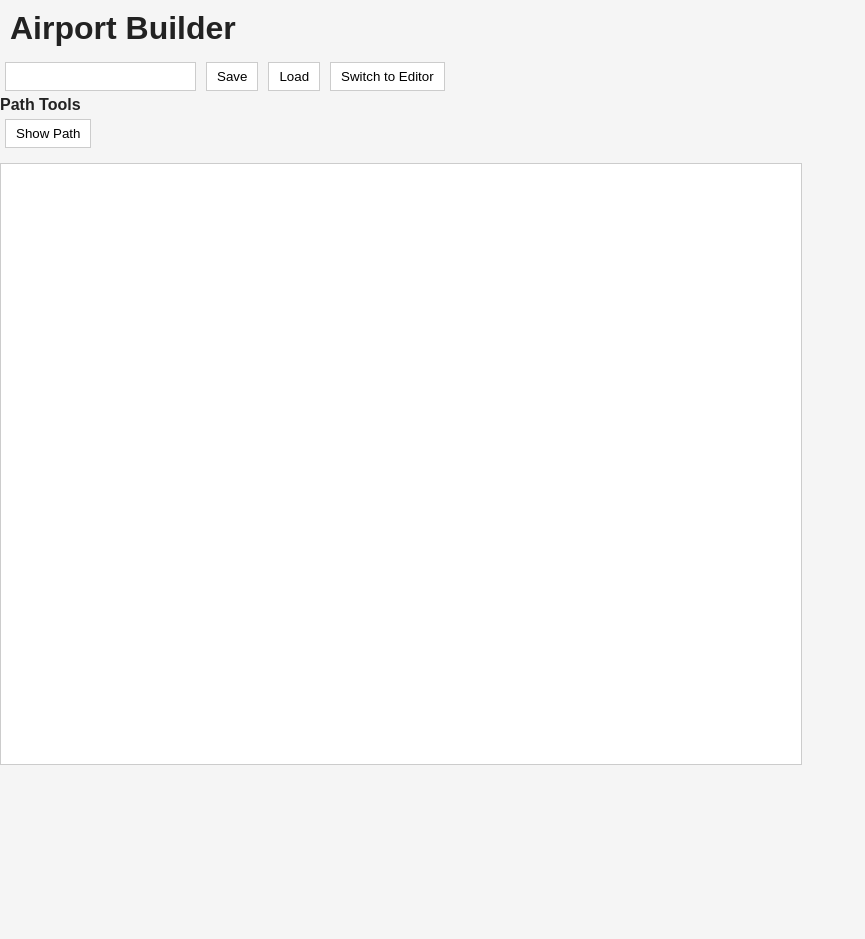
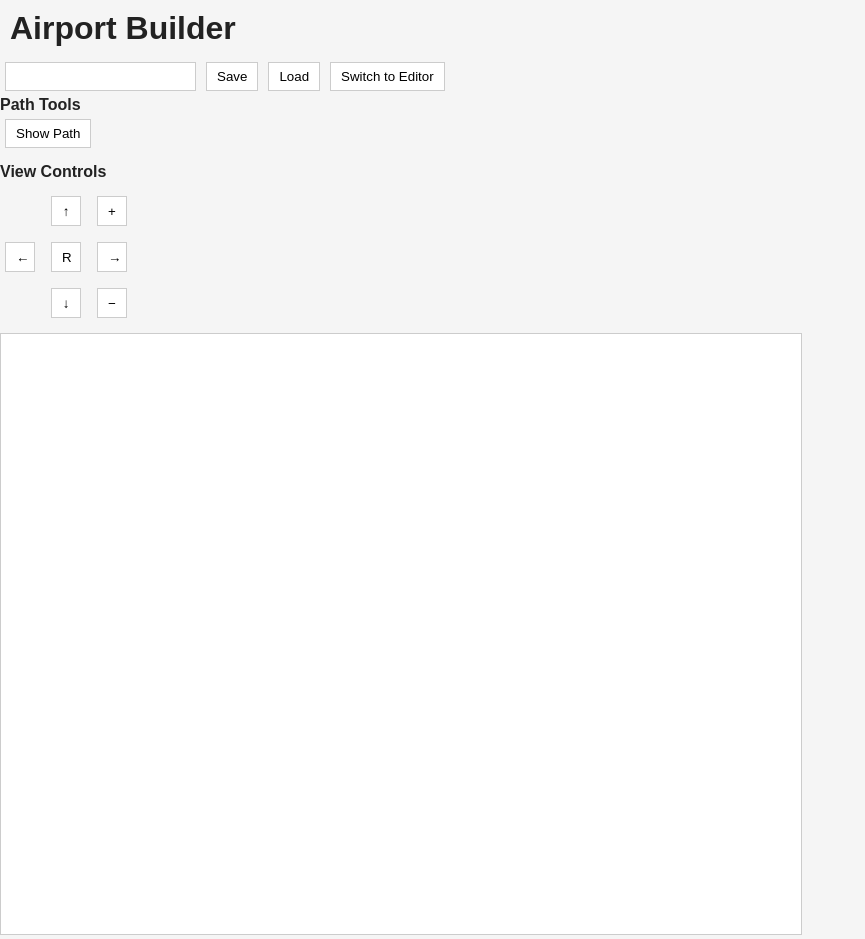
Before and after one commit to C-C-Shen/Airport-Visualizer-App, a React (Vite) app in the folder frontend/: page / in a window 1280 px wide. Both pictures are taken after a click on the button "Switch to Viewer". Shown: the whole page, without its empty margins (0-865 px from the left). Before the commit the page ends 800 px from the top, so only its background shows below. Built offline with nearby package versions, Linux system fonts and the light colour scheme.

Commit message:
feature: pan and zoom on view mode

```diff
--- a/frontend/src/components/CanvasViewer.tsx
+++ b/frontend/src/components/CanvasViewer.tsx
@@ -18,10 +18,15 @@ export default function CanvasViewer({
   airportId,
 }: Props) {
   const canvasRef = useRef<HTMLCanvasElement | null>(null);
+
   const [highlightPath, setHighlightPath] = useState<{
     path_names: string[];
     node_path: any[];
   } | null>(null);
+
+  // 🔹 NEW: camera state
+  const [scale, setScale] = useState(1);
+  const [offset, setOffset] = useState({ x: 0, y: 0 });
 
   useEffect(() => {
     const canvas = canvasRef.current;
@@ -31,19 +36,50 @@ export default function CanvasViewer({
     if (!ctx) return;
 
     draw(ctx);
-  }, [nodes, edges, pois, areas, highlightPath]);
+  }, [nodes, edges, pois, areas, highlightPath, scale, offset]);
 
   async function handleShowPath() {
     const data = await loadAllPaths(airportId);
-
     setHighlightPath(data);
   }
 
-  function orderNodes(nodeIds, nodes) {
+  // VIEW CONTROLS
+  function zoom(factor: number) {
+    const canvas = canvasRef.current;
+    if (!canvas) return;
+
+    const cx = canvas.width / 2;
+    const cy = canvas.height / 2;
+
+    const newScale = Math.max(0.2, Math.min(scale * factor, 5));
+    const scaleRatio = newScale / scale;
+
+    setOffset({
+      x: cx - (cx - offset.x) * scaleRatio,
+      y: cy - (cy - offset.y) * scaleRatio,
+    });
+
+    setScale(newScale);
+  }
+
+  function zoomIn() {
+    zoom(1.2);
+  }
+
+  function zoomOut() {
+    zoom(1 / 1.2);
+  }
+
+  function resetView() {
+    setScale(1);
+    setOffset({ x: 0, y: 0 });
+  }
+
+  function orderNodes(nodeIds: string[], nodes: Node[]) {
     const nodeMap = Object.fromEntries(nodes.map((n) => [n.id, n]));
     const remaining = new Set(nodeIds);
 
-    const ordered = [];
+    const ordered: string[] = [];
     let current = nodeIds[0];
 
     ordered.push(current);
@@ -52,7 +88,7 @@ export default function CanvasViewer({
     while (remaining.size > 0) {
       const currNode = nodeMap[current];
 
-      let next = null;
+      let next: string | null = null;
       let bestDist = Infinity;
 
       for (let id of remaining) {
@@ -65,6 +101,8 @@ export default function CanvasViewer({
         }
       }
 
+      if (!next) break;
+
       ordered.push(next);
       remaining.delete(next);
       current = next;
@@ -73,7 +111,12 @@ export default function CanvasViewer({
     return ordered;
   }
 
-  function drawArea(ctx, nodeIds, nodes, options = {}) {
+  function drawArea(
+    ctx: CanvasRenderingContext2D,
+    nodeIds: string[],
+    nodes: Node[],
+    options: any = {},
+  ) {
     const {
       highlight = false,
       fillColor = "orange",
@@ -82,11 +125,10 @@ export default function CanvasViewer({
 
     const pts = nodeIds
       .map((id) => nodes.find((n) => n.id === id))
-      .filter(Boolean);
+      .filter(Boolean) as Node[];
 
     if (pts.length < 3) return;
 
-    // order points
     const cx = pts.reduce((s, p) => s + p.x, 0) / pts.length;
     const cy = pts.reduce((s, p) => s + p.y, 0) / pts.length;
 
@@ -111,7 +153,6 @@ export default function CanvasViewer({
     ctx.fillStyle = fillColor;
     ctx.fill();
 
-    // optional subtle border only when highlighted
     if (highlight) {
       ctx.globalAlpha = 0.8;
       ctx.strokeStyle = fillColor;
@@ -123,7 +164,12 @@ export default function CanvasViewer({
   }
 
   function draw(ctx: CanvasRenderingContext2D) {
+    // RESET + CLEAR
+    ctx.setTransform(1, 0, 0, 1, 0, 0);
     ctx.clearRect(0, 0, 800, 600);
+
+    // APPLY CAMERA
+    ctx.setTransform(scale, 0, 0, scale, offset.x, offset.y);
 
     // --- Draw edges ---
     edges.forEach((e) => {
@@ -155,13 +201,11 @@ export default function CanvasViewer({
 
         if (nodeIds.length < 2) return;
 
-        // HANDLE AREAS (apron)
         if (segment.name === "apron") {
           drawArea(ctx, nodeIds, nodes, { highlight: true });
           return;
         }
 
-        // HANDLE NORMAL PATHS
         const finalNodeIds =
           nodeIds.length > 2 ? orderNodes(nodeIds, nodes) : nodeIds;
 
@@ -216,20 +260,17 @@ export default function CanvasViewer({
     // --- Draw areas ---
     areas.forEach((area) => {
       const nodeIds = area.node_ids;
-
       if (!nodeIds || nodeIds.length < 3) return;
 
-      // use shared drawArea
       drawArea(ctx, nodeIds, nodes, {
         highlight: false,
-        fillColor: "rgba(200, 200, 0, 1)", // base color (alpha handled inside)
+        fillColor: "rgba(200, 200, 0, 1)",
         alpha: 0.3,
       });
 
-      // --- label (unchanged) ---
       const areaNodes = nodeIds
         .map((id) => nodes.find((n) => n.id === id))
-        .filter(Boolean);
+        .filter(Boolean) as Node[];
 
       if (areaNodes.length === 0) return;
 
@@ -244,13 +285,45 @@ export default function CanvasViewer({
 
   return (
     <div>
-      {/* PATH TOOLS        */}
+      {/* PATH TOOLS */}
       <div style={{ marginBottom: "10px" }}>
-        <strong>Path Tools</strong><br />
+        <strong>Path Tools</strong>
+        <br />
         <button onClick={handleShowPath}>Show Path</button>
       </div>
 
-      {/* CANVAS                */}
+      {/* VIEW CONTROLS */}
+      <div style={{ marginBottom: "10px" }}>
+        <strong>View Controls</strong>
+        <br />
+
+        <div
+          style={{
+            display: "grid",
+            gridTemplateColumns: "repeat(3, 40px)",
+            gridTemplateRows: "repeat(3, 40px)",
+            gap: "6px",
+            marginTop: "10px",
+          }}
+        >
+          {/* Row 1 */}
+          <div />
+          <button onClick={() => pan(0, 50)}>↑</button>
+          <button onClick={zoomIn}>+</button>
+
+          {/* Row 2 */}
+          <button onClick={() => pan(50, 0)}>←</button>
+          <button onClick={resetView}>R</button>
+          <button onClick={() => pan(-50, 0)}>→</button>
+
+          {/* Row 3 */}
+          <div />
+          <button onClick={() => pan(0, -50)}>↓</button>
+          <button onClick={zoomOut}>−</button>
+        </div>
+      </div>
+
+      {/* CANVAS */}
       <canvas
         ref={canvasRef}
         width={800}
```
